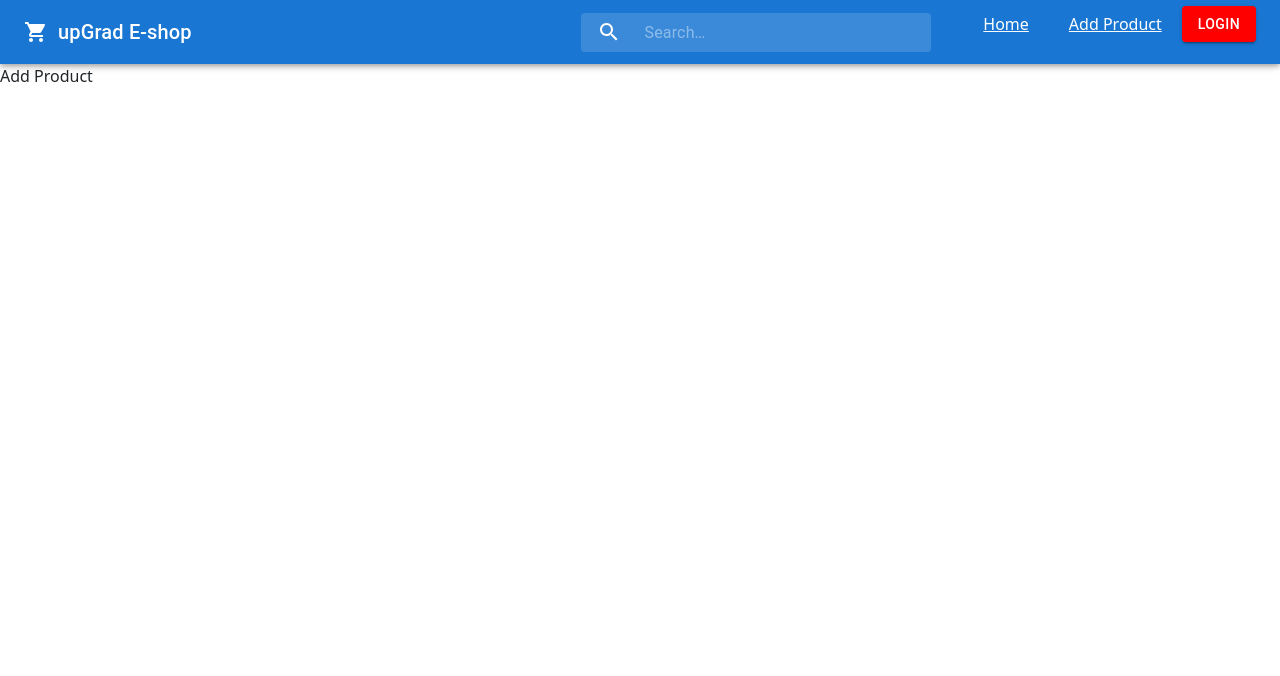
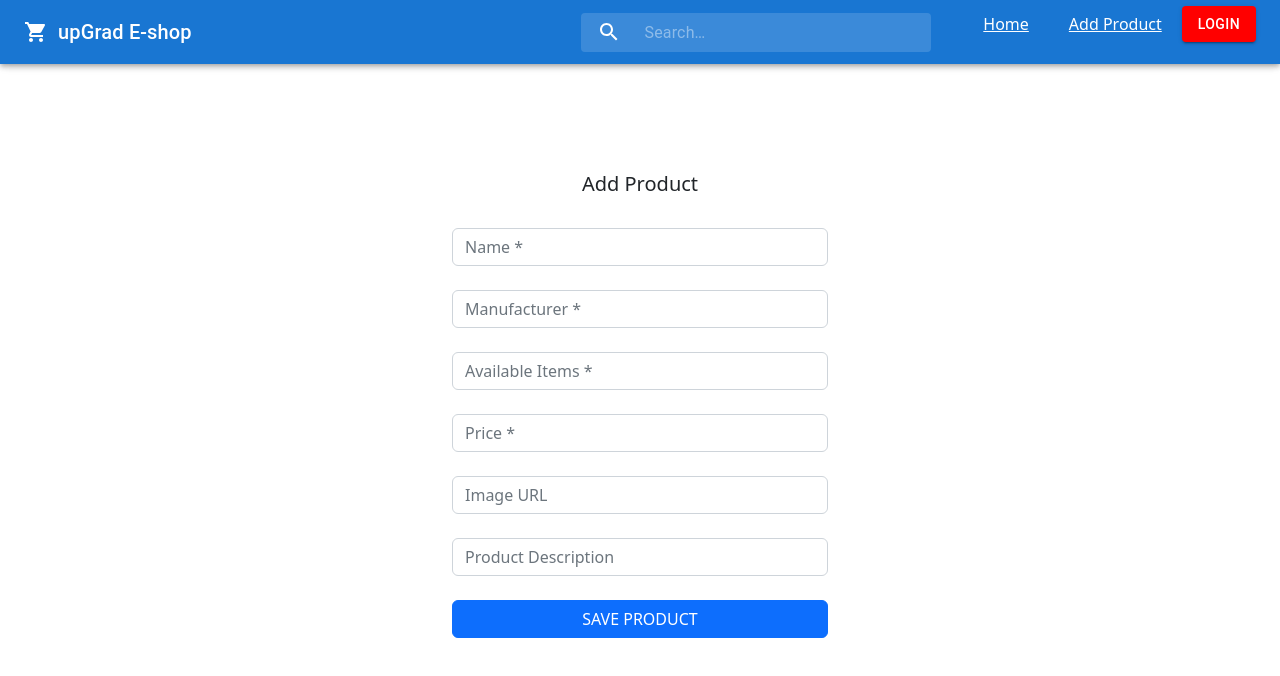
Before and after one commit to shah-krunal3/C4_upgradEshopReact, a React (Create React App) app: page /addproduct in a window 1280 px wide. Shown: the top 676 px of the page. Built offline with nearby package versions, Linux system fonts and the light colour scheme.

Commit message:
Add Product page completed

```diff
--- a/src/pages/AddProduct.js
+++ b/src/pages/AddProduct.js
@@ -1,8 +1,124 @@
-import React from "react";
+import React, { useEffect, useState } from "react";
+import { Form, Button, Container } from "react-bootstrap";
 import Layout from "../Common/Navbar/Layout";
+import "bootstrap/dist/css/bootstrap.min.css";
+import FormControl from "@mui/material/FormControl";
+import FormGroup from "@mui/material/FormGroup";
+import LockCloseIcon from "@mui/icons-material/LockOutlined";
+import { Link } from "react-router-dom";
 
 const AddProduct = () => {
-  return <Layout>Add Product</Layout>;
+  const [name, setName] = useState("");
+  const [manufacturer, setManufacturer] = useState("");
+  const [availableItems, setAvailableItems] = useState("");
+  const [price, setPrice] = useState("");
+  const [imageUrl, setImageUrl] = useState("");
+  const [productDescription, setProductDescription] = useState("");
+
+  const handleNameChange = (event) => {
+    setName(event.target.value);
+  };
+
+  const handleManufacturerChange = (event) => {
+    setManufacturer(event.target.value);
+  };
+
+  const handleAvailableItemsChange = (event) => {
+    setAvailableItems(event.target.value);
+  };
+
+  const handlePriceChange = (event) => {
+    setPrice(event.target.value);
+  };
+
+  const handleImageUrlChange = (event) => {
+    setImageUrl(event.target.value);
+  };
+
+  const handleProductDescriptionChange = (event) => {
+    setProductDescription(event.target.value);
+  };
+
+  const handleSubmit = (event) => {
+    event.preventDefault();
+    // TODO: Handle login logic here
+  };
+  return (
+    <Layout>
+      <Container className="d-flex justify-content-center align-items-center vh-100 div-center">
+        <Container className="content">
+          <h5 className="text-center paddingTop10">Add Product</h5>
+          <br></br>
+          <Form onSubmit={handleSubmit}>
+            <FormGroup controlId="formName" className="form-group">
+              <Form.Control
+                type="text"
+                placeholder="Name *"
+                value={name}
+                onChange={handleNameChange}
+              />
+            </FormGroup>
+            <br />
+            <FormGroup controlId="formManufacturer" className="form-group">
+              <Form.Control
+                type="text"
+                placeholder="Manufacturer *"
+                value={manufacturer}
+                onChange={handleManufacturerChange}
+              />
+            </FormGroup>
+            <br />
+            <FormGroup controlId="formAvailableItems" className="form-group">
+              <Form.Control
+                type="text"
+                placeholder="Available Items *"
+                value={availableItems}
+                onChange={handleAvailableItemsChange}
+              />
+            </FormGroup>
+            <br />
+            <FormGroup controlId="formPrice" className="form-group">
+              <Form.Control
+                type="text"
+                placeholder="Price *"
+                value={price}
+                onChange={handlePriceChange}
+              />
+            </FormGroup>
+            <br />
+            <FormGroup controlId="formImageUrl" className="form-group">
+              <Form.Control
+                type="text"
+                placeholder="Image URL"
+                value={imageUrl}
+                onChange={handleImageUrlChange}
+              />
+            </FormGroup>
+            <br />
+            <FormGroup
+              controlId="formProductDescription"
+              className="form-group"
+            >
+              <Form.Control
+                type="text"
+                placeholder="Product Description"
+                value={productDescription}
+                onChange={handleProductDescriptionChange}
+              />
+            </FormGroup>
+            <br />
+            <Button
+              variant="primary"
+              type="submit"
+              value="SAVE PRODUCT"
+              className="btn btn-primary width100"
+            >
+              SAVE PRODUCT
+            </Button>
+          </Form>
+        </Container>
+      </Container>
+    </Layout>
+  );
 };
-
 export default AddProduct;
```
